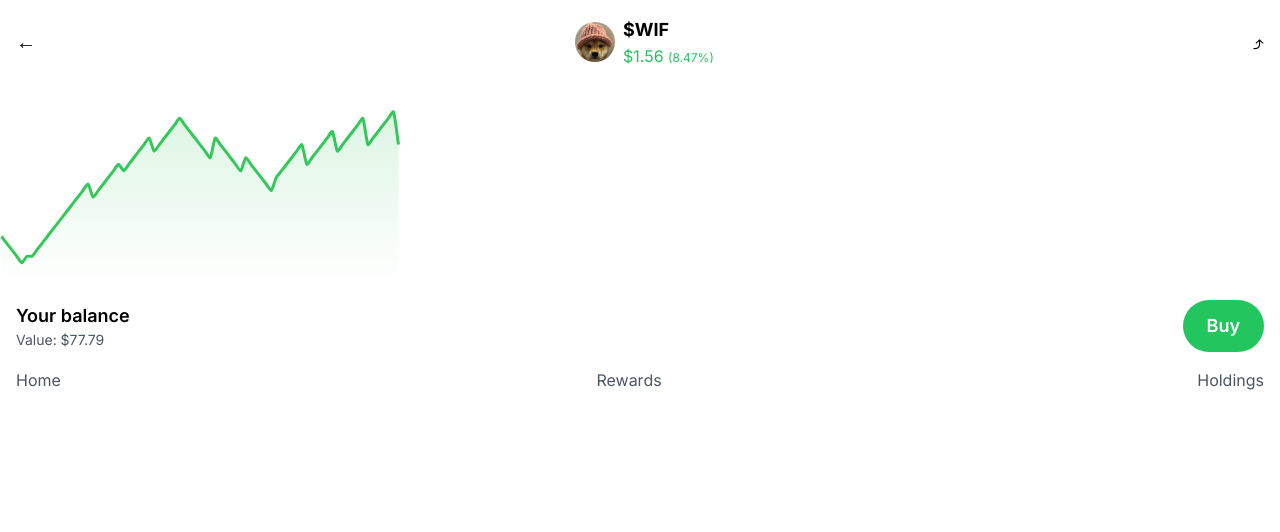
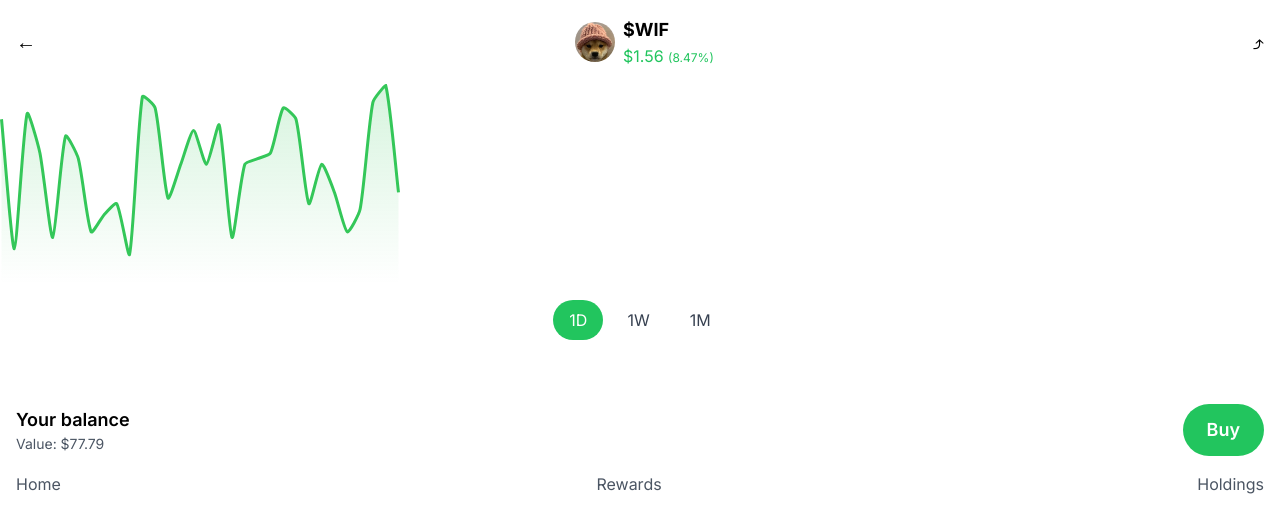
Before and after one commit to Sandersd/tma-bullpen, a Next.js app: page / in a window 1280 px wide. Shown: the top 532 px of the page. Built offline with nearby package versions, Linux system fonts and the light colour scheme.

Commit message:
range selector

```diff
--- a/components/BalanceInfo.tsx
+++ b/components/BalanceInfo.tsx
@@ -2,7 +2,7 @@
 
 export default function BalanceInfo() {
   return (
-    <section className="p-4">
+    <section className="p-4 mt-8">
       <div className="flex justify-between items-center mb-4">
         <div>
           <h2 className="text-lg font-semibold">Your balance</h2>
--- a/components/PriceChart.tsx
+++ b/components/PriceChart.tsx
@@ -15,6 +15,7 @@ import {
 import { Line } from 'react-chartjs-2';
 import { useRef, useState, useEffect } from 'react';
 import WebApp from '@twa-dev/sdk';
+import RangeSelector from './RangeSelector';
 
 ChartJS.register(
   CategoryScale,
@@ -122,31 +123,48 @@ interface PriceChartProps {
 export default function PriceChart({ onPriceHover }: PriceChartProps) {
   const chartRef = useRef<ChartJS<"line">>(null);
   const [hovered, setHovered] = useState(false);
+  const [selectedRange, setSelectedRange] = useState<'1D' | '1W' | '1M'>('1D');
 
-  const data = {
-    labels: [
-      "09:30", "09:35", "09:40", "09:45", "09:50", "09:55", "10:00", "10:05", "10:10", "10:15",
-      "10:20", "10:25", "10:30", "10:35", "10:40", "10:45", "10:50", "10:55", "11:00", "11:05",
-      "11:10", "11:15", "11:20", "11:25", "11:30", "11:35", "11:40", "11:45", "11:50", "11:55",
-      "12:00", "12:05", "12:10", "12:15", "12:20", "12:25", "12:30", "12:35", "12:40", "12:45",
-      "12:50", "12:55", "13:00", "13:05", "13:10", "13:15", "13:20", "13:25", "13:30", "13:35",
-      "13:40", "13:45", "13:50", "13:55", "14:00", "14:05", "14:10", "14:15", "14:20", "14:25",
-      "14:30", "14:35", "14:40", "14:45", "14:50", "14:55", "15:00", "15:05", "15:10", "15:15",
-      "15:20", "15:25", "15:30", "15:35", "15:40", "15:45", "15:50", "15:55", "16:00"
-    ],
+  const generateData = (range: '1D' | '1W' | '1M') => {
+    const labels: string[] = [];
+    const prices: number[] = [];
+
+    switch (range) {
+      case '1D':
+        for (let hour = 9; hour <= 16; hour++) {
+          for (let minute = 0; minute < 60; minute += 15) {
+            labels.push(`${hour.toString().padStart(2, '0')}:${minute.toString().padStart(2, '0')}`);
+            prices.push(Number((Math.random() * (1.7 - 1.4) + 1.4).toFixed(2)));
+          }
+        }
+        break;
+      case '1W':
+        for (let day = 0; day < 7; day++) {
+          for (let hour = 9; hour <= 16; hour++) {
+            labels.push(`Day ${day + 1} ${hour}:00`);
+            prices.push(Number((Math.random() * (1.7 - 1.4) + 1.4).toFixed(2)));
+          }
+        }
+        break;
+      case '1M':
+        for (let day = 1; day <= 30; day++) {
+          labels.push(`Day ${day}`);
+          prices.push(Number((Math.random() * (1.7 - 1.4) + 1.4).toFixed(2)));
+        }
+        break;
+    }
+
+    return { labels, prices };
+  };
+
+  const [data, setData] = useState(() => {
+    const { labels, prices } = generateData('1D');
+    return {
+      labels,
       datasets: [
         {
           label: "Price",
-        data: [
-          1.42, 1.41, 1.40, 1.39, 1.38, 1.39, 1.39, 1.40, 1.41, 1.42,
-          1.43, 1.44, 1.45, 1.46, 1.47, 1.48, 1.49, 1.50, 1.48, 1.49,
-          1.50, 1.51, 1.52, 1.53, 1.52, 1.53, 1.54, 1.55, 1.56, 1.57,
-          1.55, 1.56, 1.57, 1.58, 1.59, 1.60, 1.59, 1.58, 1.57, 1.56,
-          1.55, 1.54, 1.57, 1.56, 1.55, 1.54, 1.53, 1.52, 1.54, 1.53,
-          1.52, 1.51, 1.50, 1.49, 1.51, 1.52, 1.53, 1.54, 1.55, 1.56,
-          1.53, 1.54, 1.55, 1.56, 1.57, 1.58, 1.55, 1.56, 1.57, 1.58,
-          1.59, 1.60, 1.56, 1.57, 1.58, 1.59, 1.60, 1.61, 1.56
-        ],
+          data: prices,
           fill: true,
           backgroundColor: (context: { chart: any; }) => {
             const chart = context.chart;
@@ -164,6 +182,22 @@ export default function PriceChart({ onPriceHover }: PriceChartProps) {
           pointRadius: 0,
         },
       ],
+    };
+  });
+
+  const handleRangeChange = (range: '1D' | '1W' | '1M') => {
+    setSelectedRange(range);
+    const { labels, prices } = generateData(range);
+    setData(prevData => ({
+      ...prevData,
+      labels,
+      datasets: [
+        {
+          ...prevData.datasets[0],
+          data: prices,
+        },
+      ],
+    }));
   };
 
   const options: ChartOptions<'line'> = {
@@ -321,9 +355,12 @@ export default function PriceChart({ onPriceHover }: PriceChartProps) {
   }, [hovered]);
 
   return (
+    <>
       <div style={{ position: 'relative', height: '200px', touchAction: 'none' }} onMouseLeave={resetChartState}>
         <div id="chartjs-tooltip" style={{ position: 'absolute', pointerEvents: 'none', display: 'none' }}></div>
         <Line ref={chartRef} data={data} options={options} />
       </div>
+      <RangeSelector selectedRange={selectedRange} onRangeChange={handleRangeChange} />
+    </>
   );
 }
--- /dev/null
+++ b/components/RangeSelector.tsx
@@ -0,0 +1,32 @@
+import React from 'react';
+
+type Range = '1D' | '1W' | '1M';
+
+interface RangeSelectorProps {
+  selectedRange: Range;
+  onRangeChange: (range: Range) => void;
+}
+
+const RangeSelector: React.FC<RangeSelectorProps> = ({ selectedRange, onRangeChange }) => {
+  const ranges: Range[] = ['1D', '1W', '1M'];
+
+  return (
+    <div className="flex justify-center space-x-2 my-4">
+      {ranges.map((range) => (
+        <button
+          key={range}
+          className={`px-4 py-2 rounded-full ${
+            selectedRange === range
+              ? 'bg-green-500 text-white'
+              : 'text-gray-700'
+          }`}
+          onClick={() => onRangeChange(range)}
+        >
+          {range}
+        </button>
+      ))}
+    </div>
+  );
+};
+
+export default RangeSelector;
```
Lines whose indentation alone changed are shown as unchanged.
